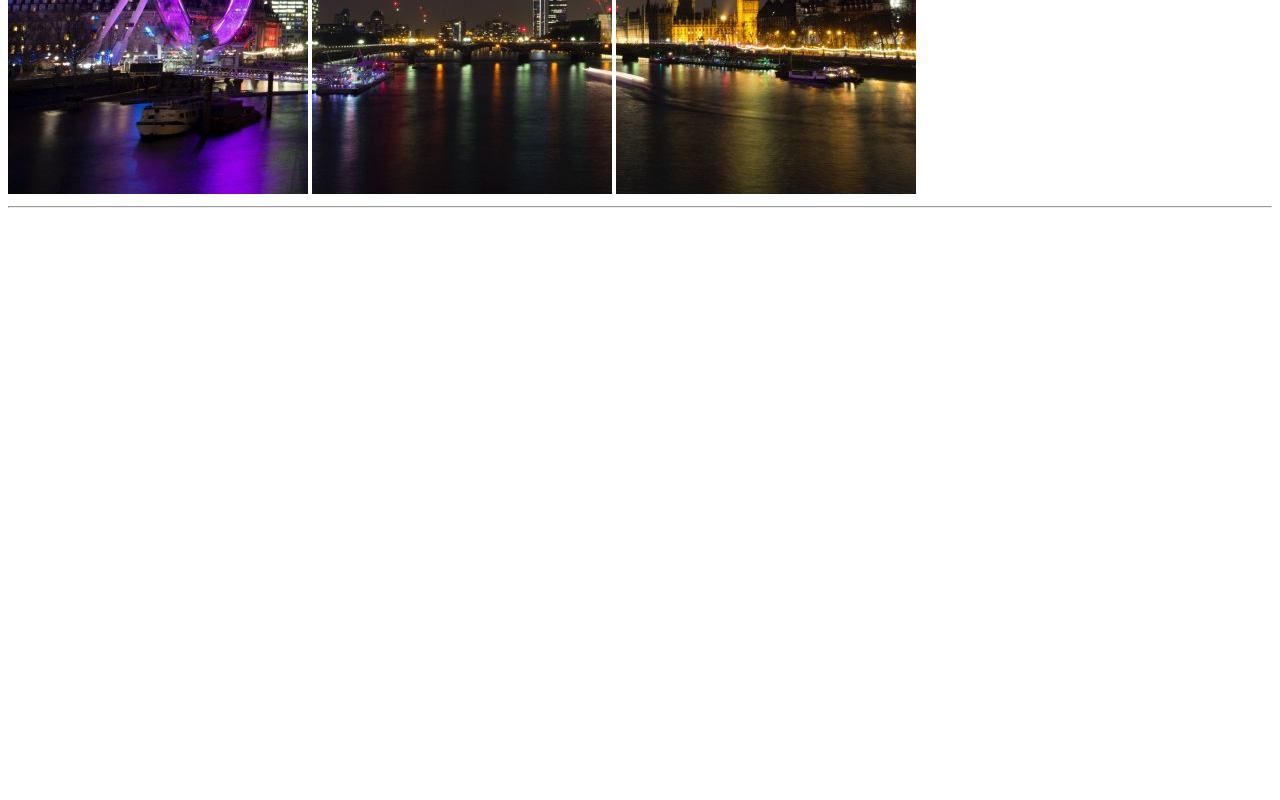
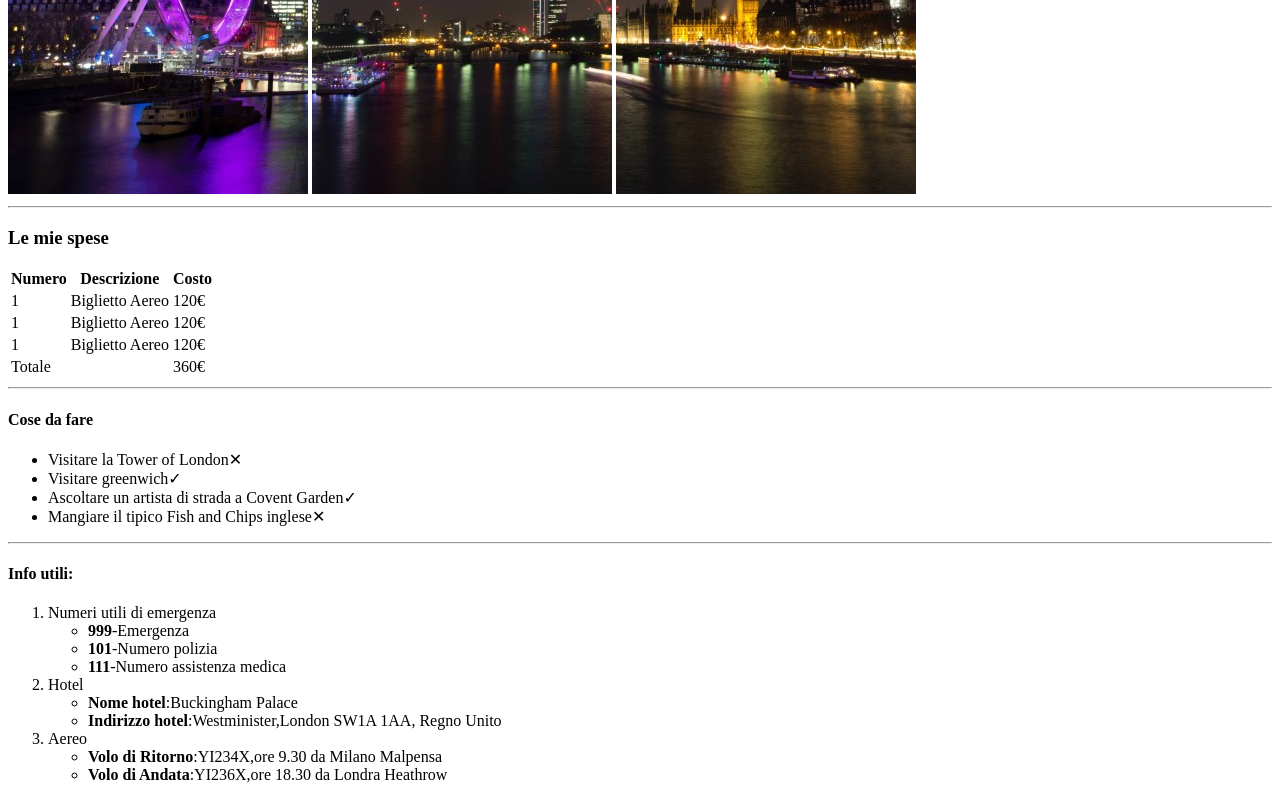
Before and after one commit to EmilianaManzo/-html-london-trip-, a plain HTML site: page index.html in a window 1280 px wide. Shown: the part 486-1286 px from the top of the page. Before the commit the page ends 800 px from the top, so only its background shows below. Drawn offline with Linux system fonts and the light colour scheme.

Commit message:
[add]main section

```diff
--- a/index.html
+++ b/index.html
@@ -7,14 +7,122 @@
 </head>
 <body>
   <header>
+    <!-- titolo -->
     <h1>Il mio Viaggio a Londra </h1>
-    <img src="img/pexels-bill-emrich-230794-0.jpg" alt="">
-    <img src="img/pexels-bill-emrich-230794-1.jpg" alt="">
-    <img src="img/pexels-bill-emrich-230794-2.jpg" alt="">
+    <!-- /titolo -->
+
+    <!-- primo gruppo immagini -->
+    <img src="img/pexels-bill-emrich-230794-0.jpg" alt="skyline london"  title="skyline london">
+    <img src="img/pexels-bill-emrich-230794-1.jpg" alt="skyline london_1" title="skyline london_1">
+    <img src="img/pexels-bill-emrich-230794-2.jpg" alt="skyline london_2" title="skyline london_2">
+    <!-- /primo gruppo immagini -->
+
     <hr>
   </header>
 
   <main>
+    <section>
+
+      <!-- sottotitolo -->
+      <h3>Le mie spese</h3>
+      <!-- /sottotitolo -->
+
+      <!-- tabella spese -->
+      <table>
+
+        <!-- intestazione tabella -->
+        <thead>
+          <tr>
+            <th>Numero</th>
+            <th>Descrizione</th>
+            <th>Costo</th>
+          </tr>
+        </thead>
+        <!-- /intestazione tabella -->
+
+        <!-- corpo della tabella -->
+        <tbody>
+          <tr>
+            <td>1</td>
+            <td>Biglietto Aereo</td>
+            <td>120&euro;</td>
+          </tr>
+          <tr>
+            <td>1</td>
+            <td>Biglietto Aereo</td>
+            <td>120&euro;</td>
+          </tr>
+          <tr>
+            <td>1</td>
+            <td>Biglietto Aereo</td>
+            <td>120&euro;</td>
+          </tr>
+        </tbody>
+        <!-- /corpo della tabella -->
+
+        <!-- chiusura della tabella -->
+        <tfoot>
+          <tr>
+            <td>Totale</td>
+          <td></td>
+          <td>360&euro;</td>
+        </tr>
+      </tfoot>
+      <!-- chiusura della tabella -->
+
+    </table>
+    <!-- /tabella spese -->
+    <hr>
+  </section>
+
+  <section>
+    <!-- sottotitolo -->
+    <h4>Cose da fare</h4>
+    <!-- /sottotitolo -->
+
+    <!-- lista cose da fare -->
+    <ul>
+      <li>Visitare la Tower of London&#10005; </li>
+      <li>Visitare greenwich&#10003;</li>
+      <li>Ascoltare un artista di strada a Covent Garden&#10003;</li>
+      <li>Mangiare il tipico Fish and Chips inglese&#10005;</li>
+    </ul>
+    <!-- /lista cose da fare -->
+    <hr>
+  </section>
+
+  <section>
+    <!-- informazioni -->
+    <h4>Info utili:</h4>
+    <!-- /informazioni -->
+
+    <!-- lista informazioni -->
+    <ol>
+      <li>
+        Numeri utili di emergenza
+        <ul>
+          <li><strong>999</strong>-Emergenza</li>
+          <li><strong>101</strong>-Numero polizia</li>
+          <li><strong>111</strong>-Numero assistenza medica</li>
+        </ul>
+      </li>
+      <li>
+        Hotel
+        <ul>
+          <li><strong>Nome hotel</strong>:Buckingham Palace</li>
+          <li><strong>Indirizzo hotel</strong>:Westminister,London SW1A 1AA, Regno Unito</li>
+        </ul>
+      </li>
+      <li>
+        Aereo
+        <ul>
+          <li><strong>Volo di Ritorno</strong>:YI234X,ore 9.30 da Milano Malpensa</li>
+          <li><strong>Volo di Andata</strong>:YI236X,ore 18.30 da Londra Heathrow</li>
+        </ul>
+      </li>
+    </ol>
+    <!-- /lista informazioni -->
+  </section>
 
   </main>
 
```
